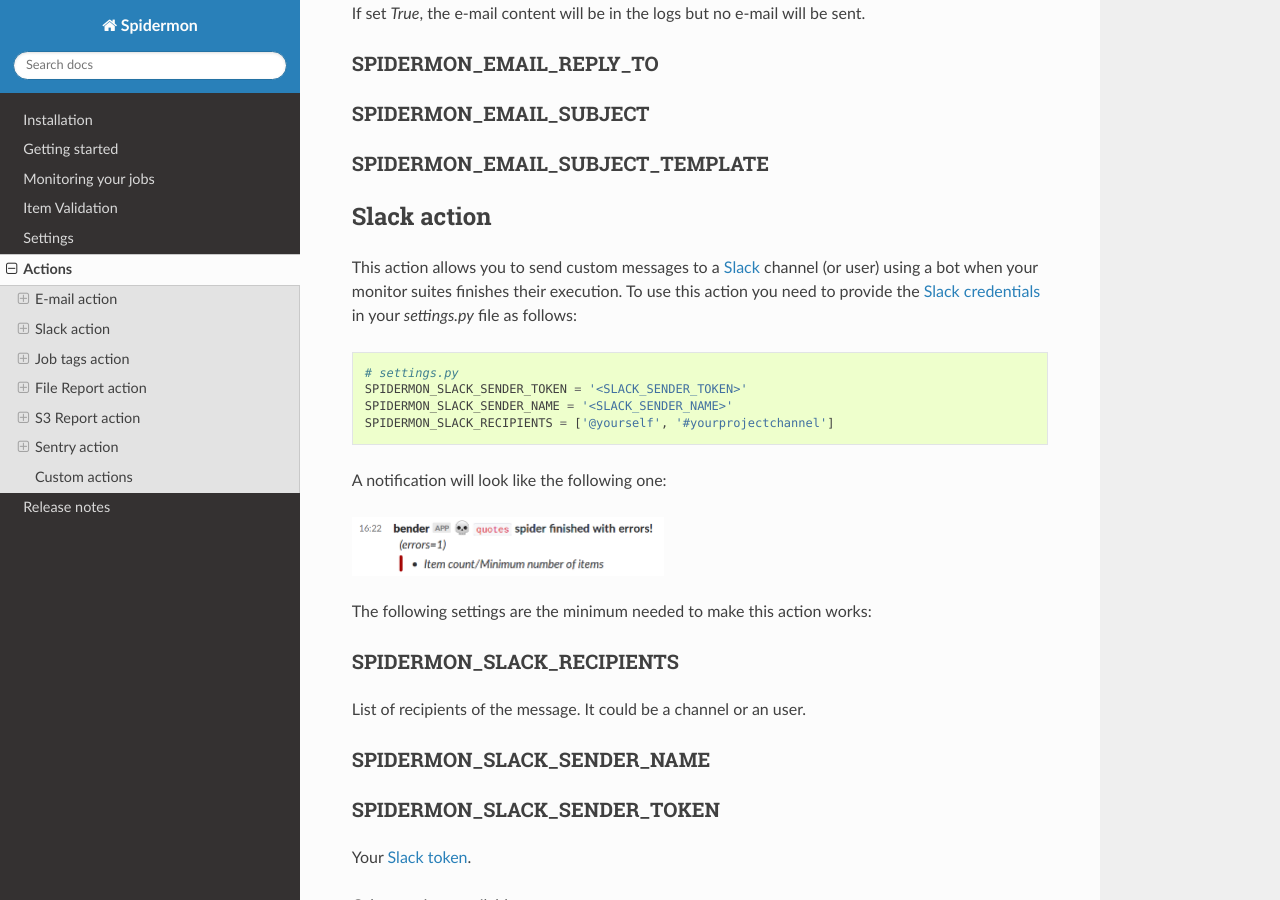
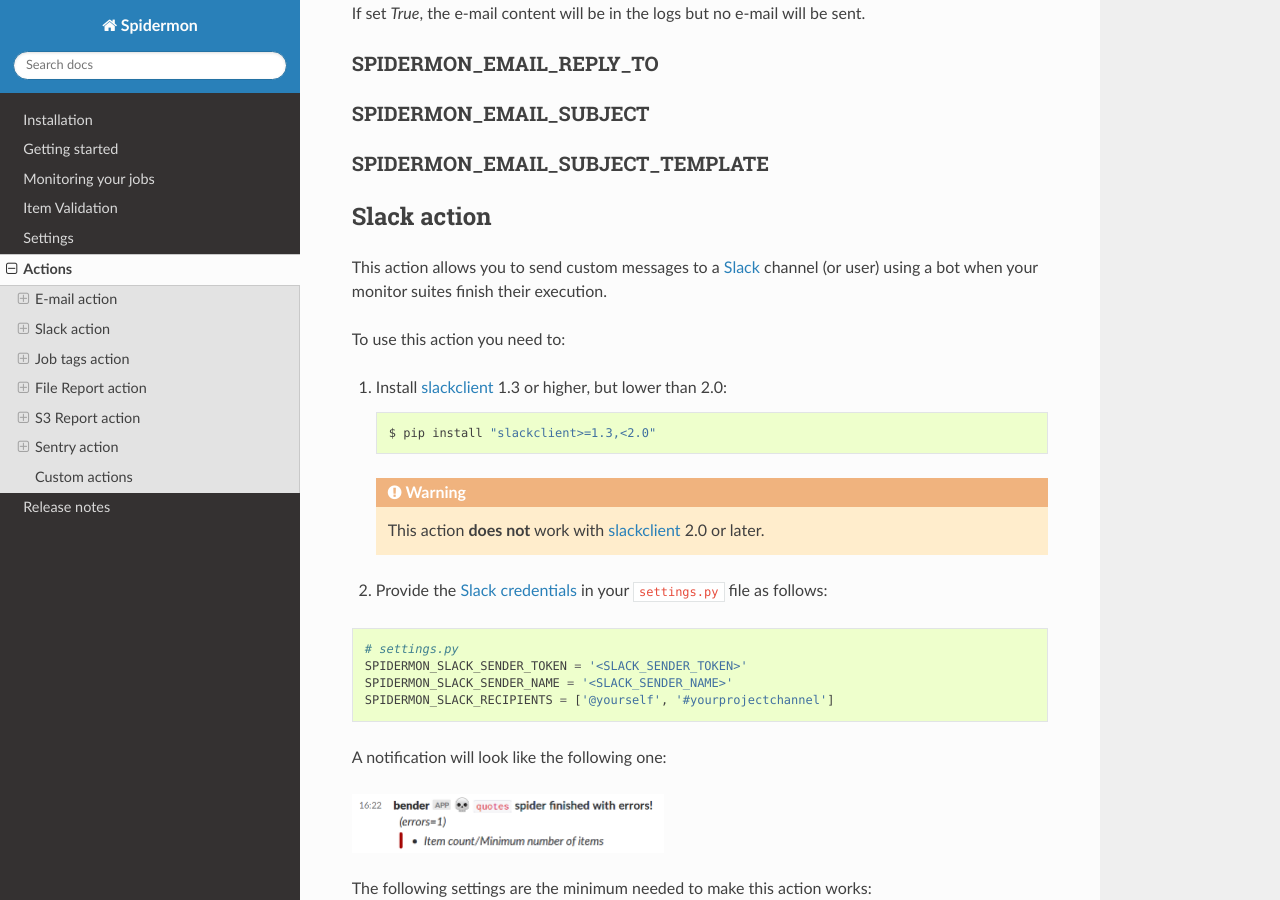
Before and after one commit to scrapinghub/spidermon, a Sphinx documentation site: the page built from docs/source/actions.rst, in a window 1280 px wide and 900 px high, scrolled down 2430 px. Built offline with Sphinx 7.4.7 and the Read the Docs theme 2.0.0, drawn with Linux system fonts in a browser that asks for light colours.

Commit message:
bug: Locked slackclient library version to avoid backward incompatible changes
* Update setup.py to require a specific version of slackclient when monitoring tools are installed
* Update Slack action documentation warning user to install right slackclient library version

```diff
--- a/docs/source/actions.rst
+++ b/docs/source/actions.rst
@@ -165,10 +165,21 @@
 Slack action
 ============
 
+
 This action allows you to send custom messages to a `Slack`_ channel (or user)
-using a bot when your monitor suites finishes their execution. To use this action
-you need to provide the `Slack credentials`_ in your `settings.py`
-file as follows:
+using a bot when your monitor suites finish their execution.
+
+To use this action you need to:
+
+#.  Install `slackclient`_ 1.3 or higher, but lower than 2.0:
+
+    .. code-block:: shell
+
+        $ pip install "slackclient>=1.3,<2.0"
+
+    .. warning:: This action **does not** work with `slackclient`_ 2.0 or later.
+
+#.  Provide the `Slack credentials`_ in your ``settings.py`` file as follows:
 
 .. code-block:: python
 
@@ -538,3 +549,5 @@
         def run_action(self):
             # Include here the logic of your action
             # (...)
+
+.. _`slackclient`: https://pypi.org/project/slackclient/
--- a/requirements.txt
+++ b/requirements.txt
@@ -1,6 +1,6 @@
 six
 Jinja2
-slackclient
+slackclient>=1.3.0,<2.0.0
 boto
 premailer
 jsonschema[format]
--- a/setup.py
+++ b/setup.py
@@ -22,7 +22,7 @@
         "monitoring": [
             "scrapy",
             "Jinja2",
-            "slackclient",
+            "slackclient>=1.3.0,<2.0.0",
             "boto",
             "premailer",
             "sentry-sdk",
```
